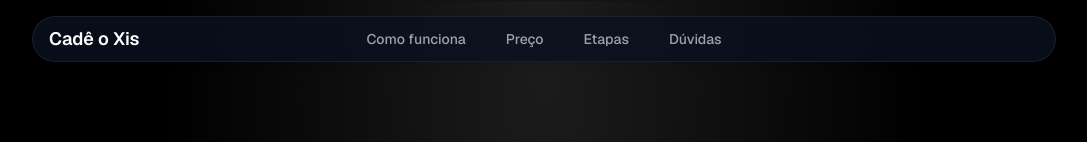
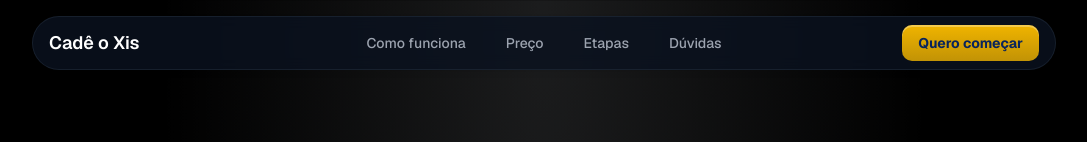
Before and after one commit to Alkaidai/cadeoxis-landing, a Next.js app in the folder template-sass-landing-page-main/: page / in a window 1280 px wide. Shown: the top 142 px of the page, without its empty margins (96-1183 px from the left). Built offline with nearby package versions, Linux system fonts and the light colour scheme.

Commit message:
corrige header desktop

```diff
--- a/template-sass-landing-page-main/app/page.tsx
+++ b/template-sass-landing-page-main/app/page.tsx
@@ -62,15 +62,10 @@ export default function Home() {
       />
 
       {/* Desktop Header */}
-      <header
-        className={`relative sticky top-4 z-[9999] mx-auto hidden w-full flex-row items-center justify-between self-start rounded-full border border-border/50 bg-background/80 py-2 shadow-lg backdrop-blur-sm transition-all duration-300 md:flex ${
-          isScrolled ? "max-w-3xl px-2" : "max-w-5xl px-4"
-        }`}
-      >
+      <header className="relative sticky top-4 z-[9999] mx-auto hidden w-full max-w-5xl items-center justify-between rounded-full border border-border/50 bg-background/80 px-4 py-2 shadow-lg backdrop-blur-sm transition-all duration-300 md:flex">
+        {/* Logo à esquerda */}
         <a
-          className={`z-50 flex items-center justify-center gap-2 transition-all duration-300 ${
-            isScrolled ? "ml-4" : ""
-          }`}
+          className="relative z-[10002] flex items-center justify-center gap-2"
           href="#hero-section"
           onClick={(e) => {
             e.preventDefault()
@@ -80,10 +75,11 @@ export default function Home() {
           <span className="text-lg font-semibold text-white">Cadê o Xis</span>
         </a>
 
-        <div className="absolute inset-0 hidden flex-1 flex-row items-center justify-center space-x-2 text-sm font-medium text-muted-foreground md:flex md:space-x-2">
+        {/* Menu central */}
+        <div className="pointer-events-none absolute inset-0 hidden items-center justify-center space-x-2 text-sm font-medium text-muted-foreground md:flex">
           <a
             href="#features"
-            className="relative z-[10001] cursor-pointer bg-transparent px-4 py-2 text-muted-foreground transition-colors hover:bg-transparent hover:text-foreground focus:bg-transparent focus:outline-none"
+            className="pointer-events-auto relative z-[10001] cursor-pointer bg-transparent px-4 py-2 text-muted-foreground transition-colors hover:text-foreground"
             onClick={(e) => {
               e.preventDefault()
               scrollToSection("features")
@@ -94,7 +90,7 @@ export default function Home() {
 
           <a
             href="#pricing"
-            className="relative z-[10001] cursor-pointer bg-transparent px-4 py-2 text-muted-foreground transition-colors hover:bg-transparent hover:text-foreground focus:bg-transparent focus:outline-none"
+            className="pointer-events-auto relative z-[10001] cursor-pointer bg-transparent px-4 py-2 text-muted-foreground transition-colors hover:text-foreground"
             onClick={(e) => {
               e.preventDefault()
               scrollToSection("pricing")
@@ -105,7 +101,7 @@ export default function Home() {
 
           <a
             href="#testimonials"
-            className="relative z-[10001] cursor-pointer bg-transparent px-4 py-2 text-muted-foreground transition-colors hover:bg-transparent hover:text-foreground focus:bg-transparent focus:outline-none"
+            className="pointer-events-auto relative z-[10001] cursor-pointer bg-transparent px-4 py-2 text-muted-foreground transition-colors hover:text-foreground"
             onClick={(e) => {
               e.preventDefault()
               scrollToSection("testimonials")
@@ -116,7 +112,7 @@ export default function Home() {
 
           <a
             href="#faq"
-            className="relative z-[10001] cursor-pointer bg-transparent px-4 py-2 text-muted-foreground transition-colors hover:bg-transparent hover:text-foreground focus:bg-transparent focus:outline-none"
+            className="pointer-events-auto relative z-[10001] cursor-pointer bg-transparent px-4 py-2 text-muted-foreground transition-colors hover:text-foreground"
             onClick={(e) => {
               e.preventDefault()
               scrollToSection("faq")
@@ -126,10 +122,21 @@ export default function Home() {
           </a>
         </div>
 
+        {/* Botão à direita */}
+        <div className="relative z-[10002] flex items-center gap-4">
+          <a
+            href="https://pay.kiwify.com.br/2da9bZ8"
+            target="_blank"
+            rel="noopener noreferrer"
+            className="cursor-pointer rounded-md bg-gradient-to-b from-primary to-primary/80 px-4 py-2 text-center text-sm font-bold text-primary-foreground shadow-[0px_2px_0px_0px_rgba(255,255,255,0.3)_inset] transition duration-200 hover:-translate-y-0.5"
+          >
+            Quero começar
+          </a>
+        </div>
       </header>
 
       {/* Mobile Header */}
-      <header className="sticky top-4 z-[9999] mx-4 flex w-auto flex-row items-center justify-between rounded-full border border-border/50 bg-background/80 px-4 py-3 shadow-lg backdrop-blur-sm md:hidden">
+      <header className="sticky top-4 z-[9999] mx-4 flex w-auto items-center justify-between rounded-full border border-border/50 bg-background/80 px-4 py-3 shadow-lg backdrop-blur-sm md:hidden">
         <a
           className="flex items-center justify-center gap-2"
           href="#hero-section"
```
